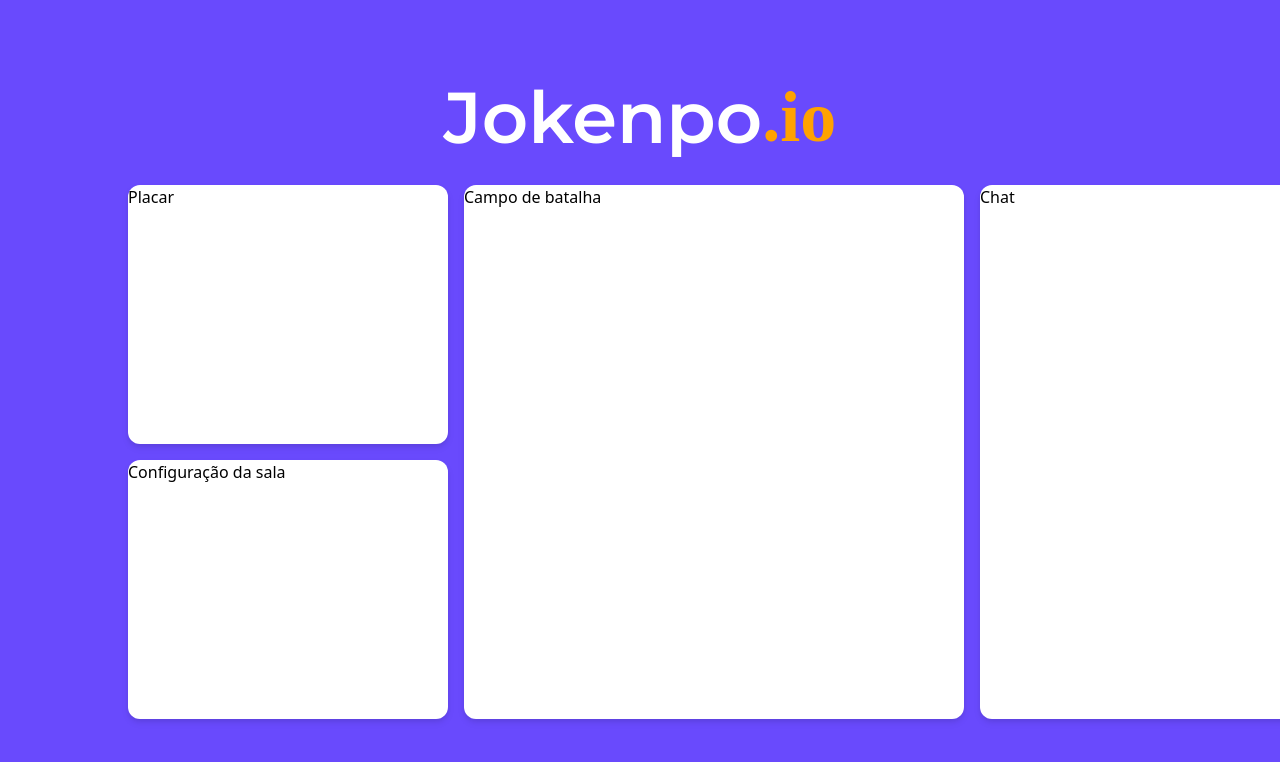
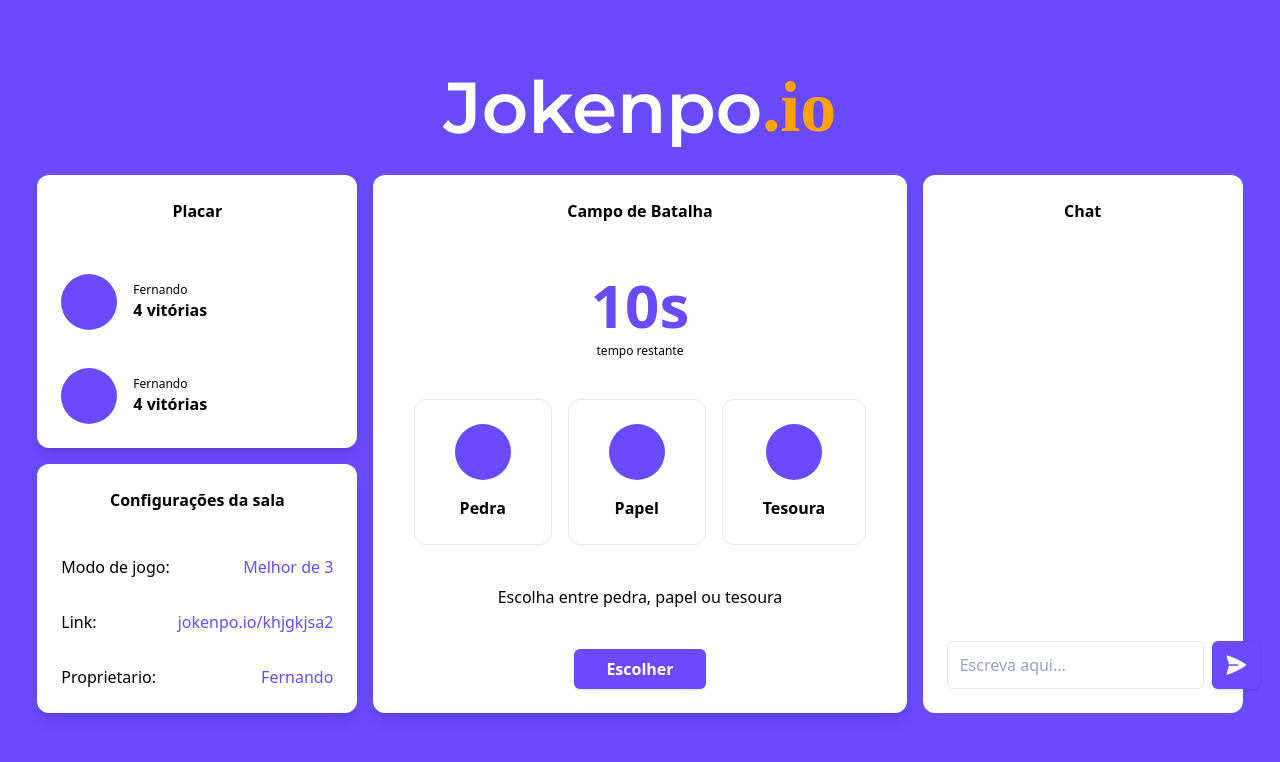
Before and after one commit to ismaeElias/Jokenpo, a React (Vite) app: page /home in a window 1280 px wide. Shown: the top 762 px of the page. Built offline with nearby package versions, Linux system fonts and the light colour scheme; a web font is replaced by a local one.

Commit message:
home provisoria

```diff
--- a/package.json
+++ b/package.json
@@ -14,7 +14,7 @@
   },
   "dependencies": {
     "@headlessui/react": "^1.6.6",
-    "@heroicons/react": "^2.0.7",
+    "@heroicons/react": "^2.0.10",
     "react": "^18.2.0",
     "react-dom": "^18.2.0",
     "react-router-dom": "^6.3.0"
--- a/src/App.jsx
+++ b/src/App.jsx
@@ -4,7 +4,7 @@ import { BrowserRouter, Navigate, Route, Routes } from "react-router-dom";
 import "../src/styles/globals.css";
 import PrivateRoutes from "./core/utils/PrivateRoutes";
 import ScrollToTop from "./core/utils/ScrollToTop";
-import HomePage from "./pages/home";
+import HomePage from "./pages/Home";
 import LoginPage from "./pages/Login";
 
 function App() {
--- a/src/pages/home/index.jsx
+++ b/src/pages/home/index.jsx
@@ -1,26 +1,103 @@
-import React from "react";
+import React from 'react';
+
+import { PaperAirplaneIcon } from '@heroicons/react/24/solid';
 
 function HomePage() {
   return (
     <div className="w-screen h-screen bg-[#694AFD] flex items-center justify-center flex-col">
       <div className="flex  items-center mb-8">
-            <h1 className="text-white text-7xl font-bold font-mont">Jokenpo</h1>
-            <p className="text-[#FFA200] font-bold text-7xl font-baby">.io</p>
+        <h1 className="text-white text-7xl font-bold font-mont">Jokenpo</h1>
+        <p className="text-[#FFA200] font-bold text-7xl font-baby">.io</p>
+      </div>
+      <section
+        id="game"
+        className="flex flex-col w-full lg:flex-wrap lg:flex-row lg:justify-center xl:space-x-4"
+      >
+        <div className="flex flex-col lg:flex-row xl:flex-col order-3 xl:order-1 mb-4 md:min-w-full lg:min-w-0 lg:w-11/12 xl:max-w-xs xl:w-3/12 space-y-4 lg:space-y-0 xl:space-y-4">
+          <div className="flex flex-col lg:mr-4 xl:mr-0 justify-between flex-nowrap flex-grow bg-white p-6 rounded-xl shadow-lg space-y-4">
+            <h3 className="text-center font-bold pb-3">Placar</h3>
+            <div className="flex items-center flex-row space-x-4">
+              <div className="bg-[#694AFD] rounded-full w-14 h-14"></div>
+              <div className="flex flex-col">
+                <p className="text-xs">Fernando</p>
+                <p className="text-base font-bold">4 vitórias</p>
+              </div>
+            </div>
+            <div className="flex items-center flex-row space-x-4">
+              <div className="bg-[#694AFD] rounded-full w-14 h-14"></div>
+              <div className="flex flex-col">
+                <p className="text-xs">Fernando</p>
+                <p className="text-base font-bold">4 vitórias</p>
+              </div>
+            </div>
           </div>
-     <div className="grid grid-cols-[320px_minmax(500px,_1fr)_320px] grid-rows-2 gap-4 h-4/6 w-4/5">
-      <div className="bg-white rounded-xl drop-shadow-md">
-        Placar
-      </div>
-      <div className="row-span-2 bg-white   rounded-xl drop-shadow-md">
-        Campo de batalha
-      </div>
-      <div className="row-span-2 bg-white  rounded-xl drop-shadow-md">
-        Chat
-      </div>
-      <div className="bg-white rounded-xl drop-shadow-md">
-        Configuração da sala
-      </div>
-     </div>
+          <div className="flex flex-col justify-between flex-nowrap flex-grow p-6 bg-white rounded-xl shadow-lg space-y-4">
+            <h3 className="text-center font-bold pb-3">Configurações da sala</h3>
+            <div className="flex justify-between flex-row space-x-4 items-center">
+              <p className="text-base font-medium pr-5">Modo de jogo:</p>
+              <p className="text-base text-[#694AFD]">Melhor de 3</p>
+            </div>
+            <div className="flex justify-between flex-row space-x-4 items-center">
+              <p className="text-base font-medium pr-5">Link:</p>
+              <p className="text-base text-[#694AFD]">jokenpo.io/khjgkjsa2</p>
+            </div>
+            <div className="flex justify-between flex-row space-x-4 items-center">
+              <p className="text-base font-medium pr-5">Proprietario:</p>
+              <p className="text-base text-[#694AFD]">Fernando</p>
+            </div>
+          </div>
+        </div>
+        <div className="flex flex-col order-1 xl:order-2 mb-4 md:min-w-full lg:min-w-0 lg:w-7/12 xl:w-5/12  lg:mr-4 xl:mr-0 items-center p-6 bg-white rounded-xl shadow-lg space-y-10">
+          <h3 className="text-center font-bold pb-3">Campo de Batalha</h3>
+          <div className="flex flex-col items-center space-y-2">
+            <p className="text-center font-extrabold text-6xl text-[#694AFD]">10s</p>
+            <p className="text-center text-xs">tempo restante</p>
+          </div>
+          <div className="flex justify-center flex-wrap flex-row space-x-4 items-center">
+            <div className="flex border  flex-col space-y-4 items-center rounded-xl justify-center py-6 px-10">
+              <div className="bg-[#694AFD] rounded-full w-14 h-14"></div>
+              <p className="text-base font-bold">Pedra</p>
+            </div>
+            <div className="flex border  flex-col space-y-4 items-center rounded-xl justify-center py-6 px-10">
+              <div className="bg-[#694AFD] rounded-full w-14 h-14"></div>
+              <p className="text-base font-bold">Papel</p>
+            </div>
+            <div className="flex border  flex-col space-y-4 items-center rounded-xl justify-center py-6 px-10">
+              <div className="bg-[#694AFD] rounded-full w-14 h-14"></div>
+              <p className="text-base font-bold">Tesoura</p>
+            </div>
+          </div>
+          <h3 className="text-center font-base ">Escolha entre pedra, papel ou tesoura</h3>
+          <button
+            className="bg-[#694AFD] text-white font-extrabold py-2 px-8 rounded-md shadow"
+            type="submit"
+          >
+            Escolher
+          </button>
+        </div>
+        <div className="flex flex-col order-2 xl:order-3 mb-4 md:min-w-full lg:min-w-0 lg:w-4/12 xl:w-3/12 xl:max-w-xs bg-white p-6 rounded-xl">
+          <h3 className="text-center font-bold pb-3">Chat</h3>
+          <div className="flex justify-between flex-row flex-grow space-x-4 items-center"></div>
+          <div className="flex flex-row">
+            <form id="loginForm" className="flex flex-row justify-between space-x-2 w-full">
+              <input
+                placeholder="Escreva aqui..."
+                type="name"
+                className="flex-grow py-1.5 px-3 border rounded-md"
+                name="nickname"
+                id="nickname"
+                required
+              />
+              <button
+                className="flex self-center px-3 py-3 bg-[#694AFD] text-white font-extrabold rounded-md shadow"
+                type="submit"
+              >
+                <PaperAirplaneIcon className="h-6 w-6" />
+              </button>
+            </form>
+          </div>
+        </div>
+      </section>
     </div>
   );
 }
```
Also changed, not shown: 1 other file (tests, documents, lock files or other folders).
